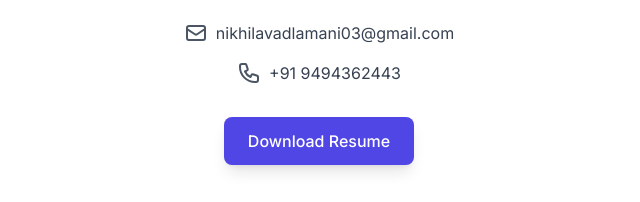
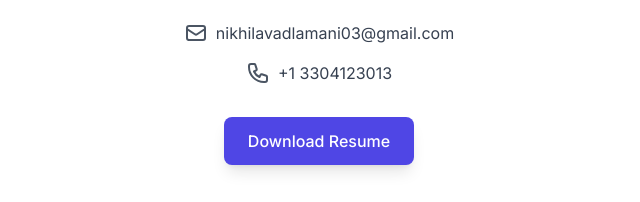
Before and after one commit to nikhilavadlamani/My-Portfolio, a plain HTML site: page index.html in a window 1280 px wide. Shown: the part 4319-4521 px from the top of the page, 321-961 px from the left. Drawn offline with nearby package versions, Linux system fonts and the light colour scheme.

Commit message:
update the code

```diff
--- a/index.html
+++ b/index.html
@@ -337,7 +337,7 @@
                             <svg class="w-6 h-6 text-gray-600" fill="none" viewBox="0 0 24 24" stroke="currentColor" stroke-width="2">
                                 <path stroke-linecap="round" stroke-linejoin="round" d="M3 5a2 2 0 012-2h3.28a1 1 0 01.948.684l1.498 4.493a1 1 0 01-.502 1.21l-2.257 1.13a11.042 11.042 0 005.516 5.516l1.13-2.257a1 1 0 011.21-.502l4.493 1.498a1 1 0 01.684.949V19a2 2 0 01-2 2h-1C9.716 21 3 14.284 3 6V5z" />
                             </svg>
-                            <span class="text-gray-700">+91 9494362443</span>
+                            <span class="text-gray-700">+1 3304123013</span>
                         </div>
                         <a href="https://drive.google.com/file/d/1D0N9o12S4E4A_mN_4o6T5vJ6y7T9J9O/view?usp=sharing" target="_blank" class="bg-indigo-600 text-white font-medium py-3 px-6 rounded-lg shadow-lg hover:bg-indigo-700 transition duration-300 transform hover:scale-105 mt-4">
                             Download Resume
```
